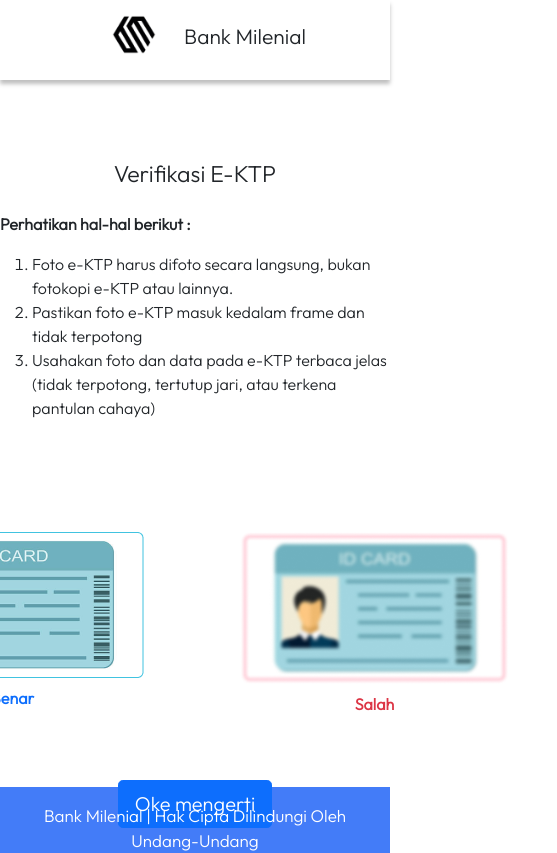
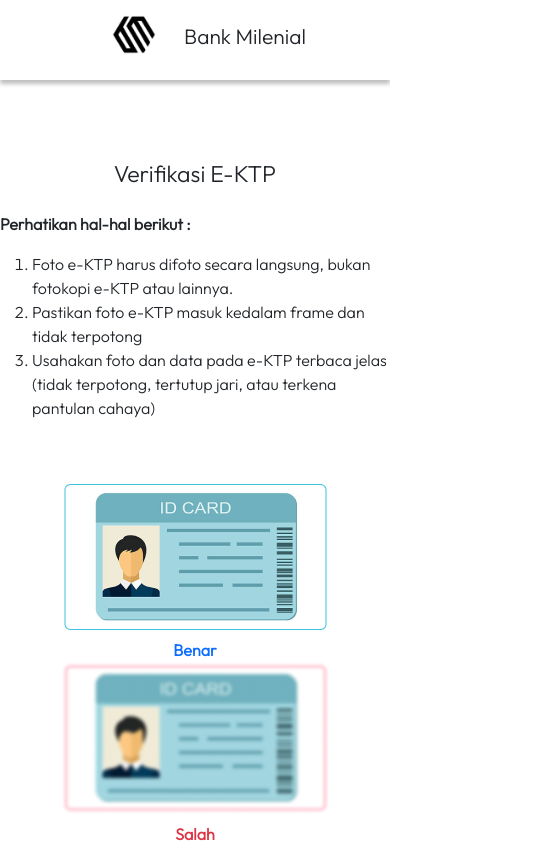
Before and after one commit to ranggatw/bank-milenial, a React (Create React App) app: page /register/ktp/instruksi in a window 390 px wide. Shown: the top 853 px of the page, 557 px wide, since content can reach past the window. Built offline with nearby package versions, Linux system fonts and the light colour scheme.

Commit message:
responsive content image and layout

```diff
--- a/src/pages/06_VerifikasiKTP/InstruksiVerifikasiKTP.jsx
+++ b/src/pages/06_VerifikasiKTP/InstruksiVerifikasiKTP.jsx
@@ -8,7 +8,7 @@ function InstruksiVerifikasiKTP() {
     <div
       className=""
       style={{
-        height: "calc(100vh - 137.5px)",
+        // height: "calc(100vh - 137.5px)",
         minHeight: "calc(100vh - 137.5px)",
         paddingTop: "5rem",
       }}
@@ -36,14 +36,14 @@ function InstruksiVerifikasiKTP() {
           </div>
         </div>
       </div>
-      <div className="d-flex justify-content-center">
-        <div className="p-5">
+      <div className="d-flex flex-sm-row flex-column text-center justify-content-center">
+        <div className="pe-lg-5">
           <img src={ImgKtpBenar} alt="" />
           <div className="text-center pt-2">
             <span className="text-primary fw-bold">Benar</span>
           </div>
         </div>
-        <div className="p-5">
+        <div className="">
           <img src={ImgKtpSalah} alt="" />
           <div className="text-center pt-2">
             <span className="text-danger fw-bold">Salah</span>
```
